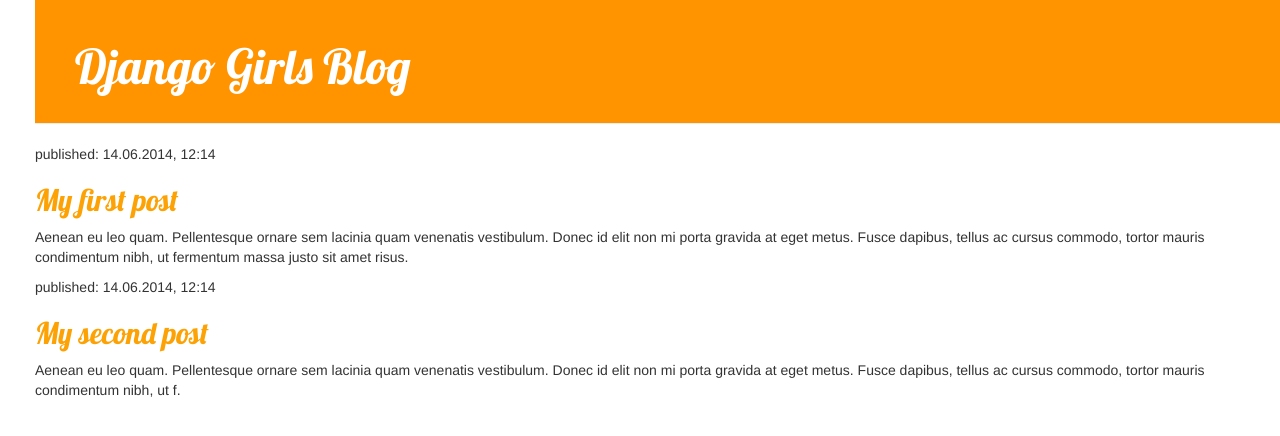
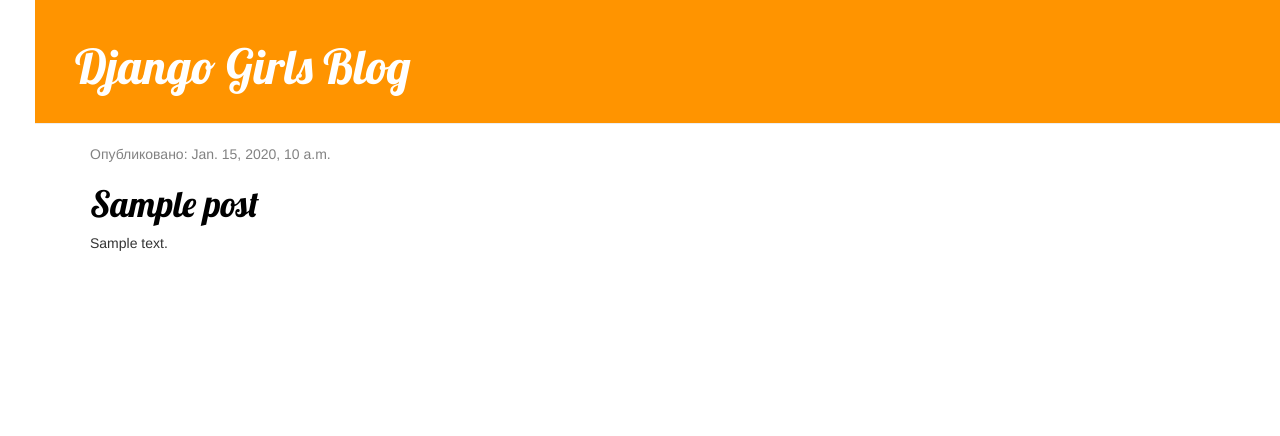
Before and after one commit to DarinaPanteleeva/djangoblog, a Django app: page / in a window 1280 px wide. Shown: the top 436 px of the page. Run offline with Django 4.2, Linux system fonts and the light colour scheme; tables that the repository leaves empty hold one stand-in row (values such as "Sample post"); some libraries are stand-ins or nearby versions.

Commit message:
Modified templates to display posts from database.

```diff
--- a/blog/models.py
+++ b/blog/models.py
@@ -12,6 +12,7 @@ class Post(models.Model):
     text = models.TextField()
     created_date = models.DateTimeField(default=timezone.now)
     published_date = models.DateTimeField(blank=True, null=True)
+    #lookup  __isnull=False
 
     def publish(self):
         self.published_date = timezone.now()
--- a/blog/templates/blog/post_list.html
+++ b/blog/templates/blog/post_list.html
@@ -15,16 +15,22 @@
             <h1><a href="/">Django Girls Blog</a></h1>
         </div>
 
-        <div>
-            <p>published: 14.06.2014, 12:14</p>
-            <h2><a href="">My first post</a></h2>
-            <p>Aenean eu leo quam. Pellentesque ornare sem lacinia quam venenatis vestibulum. Donec id elit non mi porta gravida at eget metus. Fusce dapibus, tellus ac cursus commodo, tortor mauris condimentum nibh, ut fermentum massa justo sit amet risus.</p>
-        </div>
-
-        <div>
-            <p>published: 14.06.2014, 12:14</p>
-            <h2><a href="">My second post</a></h2>
-            <p>Aenean eu leo quam. Pellentesque ornare sem lacinia quam venenatis vestibulum. Donec id elit non mi porta gravida at eget metus. Fusce dapibus, tellus ac cursus commodo, tortor mauris condimentum nibh, ut f.</p>
+        <div class="post">
+            <div class="content container">
+                <div class="row">
+                    <div class="col-md-8">
+                        {% for post in posts %}
+                            <div class="post">
+                                <div class="date">
+                                    <p>Опубликовано: {{ post.published_date }}</p>
+                                </div>
+                                <h1><a href="">{{ post.title }}</a></h1>
+                                <p>{{ post.text|linebreaksbr }}</p>
+                            </div>
+                        {% endfor %}
+                    </div>
+                </div>
+            </div>
         </div>
     </body>
 </html>
--- a/blog/views.py
+++ b/blog/views.py
@@ -1,6 +1,8 @@
 from django.shortcuts import render
+from django.utils import timezone
+from .models import Post
 
 
 def post_list (request):
-    print (dir(request))
-    return render(request, 'blog/post_list.html', {})
+    posts = Post.objects.filter(published_date__lte=timezone.now()).order_by('published_date')
+    return render(request, 'blog/post_list.html', {"posts" : posts})
```
